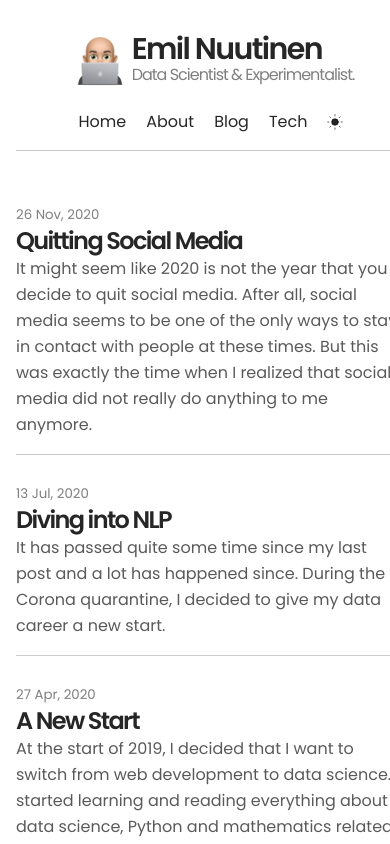
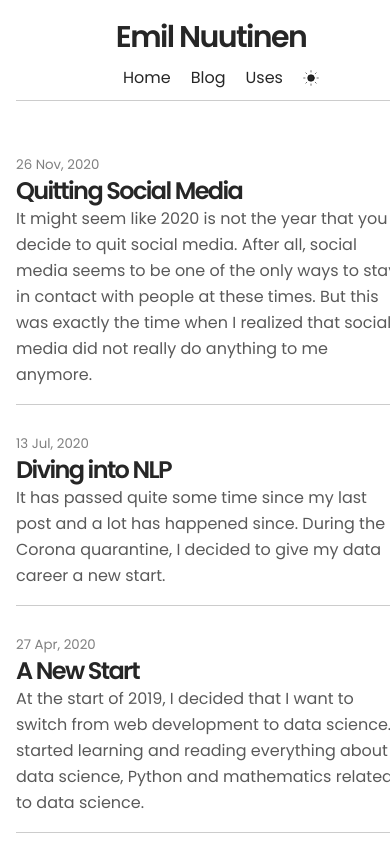
Before and after one commit to emilrwx/emilrwx_website, a Next.js app: page /blog in a window 390 px wide. Shown: the top 844 px of the page. Built offline with nearby package versions, Linux system fonts and the light colour scheme.

Commit message:
remove image, center all items in header

```diff
--- a/components/header.js
+++ b/components/header.js
@@ -11,29 +11,20 @@ export default function Header () {
   return (
     <div className={styles.header}>
       <div className={styles.content}>
-        <div className={styles.titleContainer}>
-          <Image className={styles.titleImage} src='/me.png' alt='me' width='64' height='64' />
-          <div className={styles.titleText}>
-            <h1 className={styles.title}>
-              <Link href='/'>
-                Emil Nuutinen
-              </Link>
-            </h1>
-            <p className={styles.description}>Data Scientist & Experimentalist.</p>
-          </div>
-        </div>
+        <h1 className={styles.title}>
+          <Link href='/'>
+            Emil Nuutinen
+          </Link>
+        </h1>
         <div className={styles.menu}>
           <Link href='/'>
             Home
           </Link>
-          <Link href='/about'>
-            About
-          </Link>
           <Link href='/blog'>
             Blog
           </Link>
-          <Link href='/tech'>
-            Tech
+          <Link href='/uses'>
+            Uses
           </Link>
           <ThemeToggle />
         </div>
--- a/styles/Header.module.css
+++ b/styles/Header.module.css
@@ -15,7 +15,7 @@
   width: 100%;
   padding-top: 10px;
   display: flex;
-  flex-direction: row;
+  flex-direction: column;
   justify-content: space-between;
   align-items: center;
 }
@@ -28,30 +28,7 @@
   box-shadow: none;
   text-decoration: none;
   color: var(--fgHeader);
-}
-
-.description {
-  margin: 0;
-  font-size: 1rem;
-  line-height: 1rem;
-  letter-spacing: -1px;
-  color: var(--fgSecondary);
-  font-weight: 400;
-}
-
-.titleContainer {
-  float: left;
-  display: flex;
-  flex-direction: row;
-  align-items: center;
-}
-
-.titleImage {
-  float: left;
-}
-
-.titletext {
-  float: right;
+  margin-bottom: 10px;
 }
 
 .menu {
@@ -69,28 +46,6 @@
   margin-left: 20px;
 }
 
-.menu a:first-child {
-  margin-left: 0;
-}
-
 .menu a:hover {
   color: var(--blue);
 }
-
-@media only screen and (max-width: 750px) {
-  .header {
-    height: 150px;
-  }
-
-  .content {
-    align-items: center;
-    display: flex;
-    flex-direction: column;
-    justify-content: space-between;
-    align-items: center;
-  }
-
-  .titleContainer {
-    margin-bottom: 20px;
-  }
-}
```
